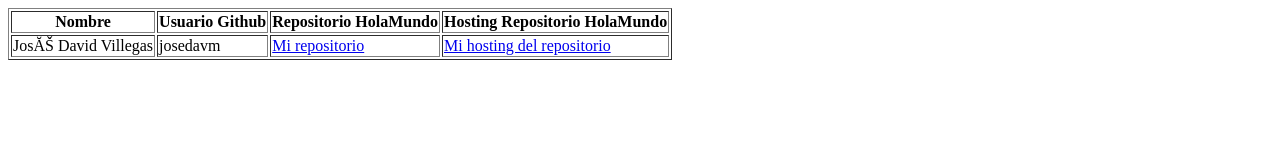
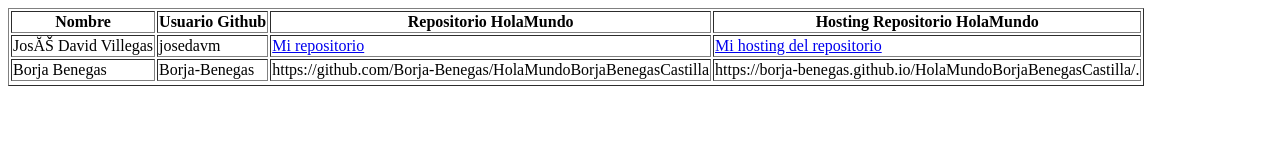
Before and after one commit to Astartet/HolaMundoJoseDavidVillegasMendoza, a plain HTML site: page index.html in a window 1280 px wide. Drawn offline with Linux system fonts and the light colour scheme.

Commit message:
Update index.html

```diff
--- a/index.html
+++ b/index.html
@@ -21,6 +21,12 @@
      <td><a href="https://github.com/josedavm/HolaMundoJoseDavidVillegasMendoza">Mi repositorio</a></td>
      <td><a href="https://josedavm.github.io/HolaMundoJoseDavidVillegasMendoza/">Mi hosting del repositorio</a></td>
      </tr>
+      <tr>
+        <td>Borja Benegas</td>
+        <td>Borja-Benegas</td>
+        <td>https://github.com/Borja-Benegas/HolaMundoBorjaBenegasCastilla</td>
+        <td>https://borja-benegas.github.io/HolaMundoBorjaBenegasCastilla/.</td>
+      <tr>
   </table>
 </body>
 </html>
```
